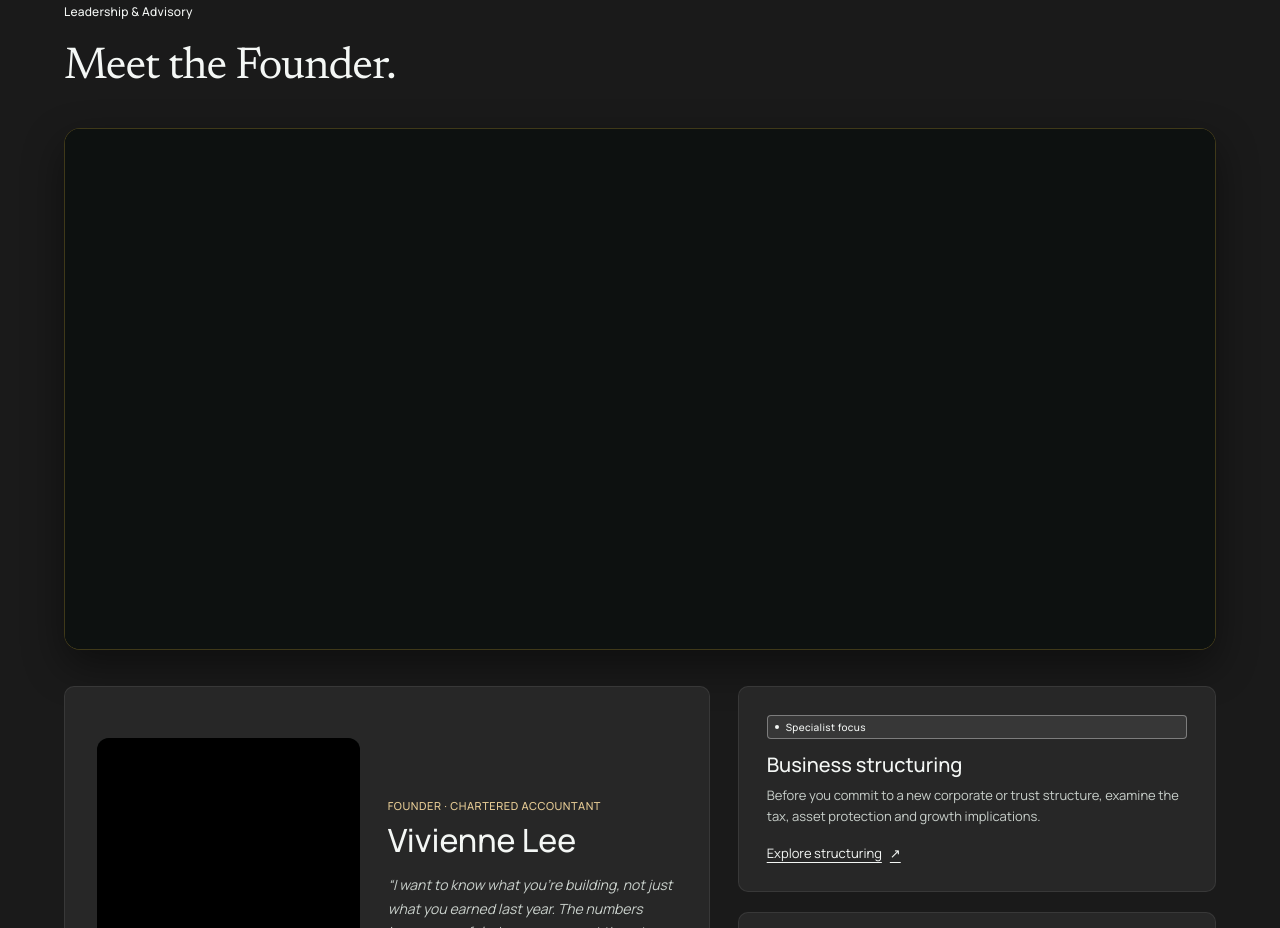
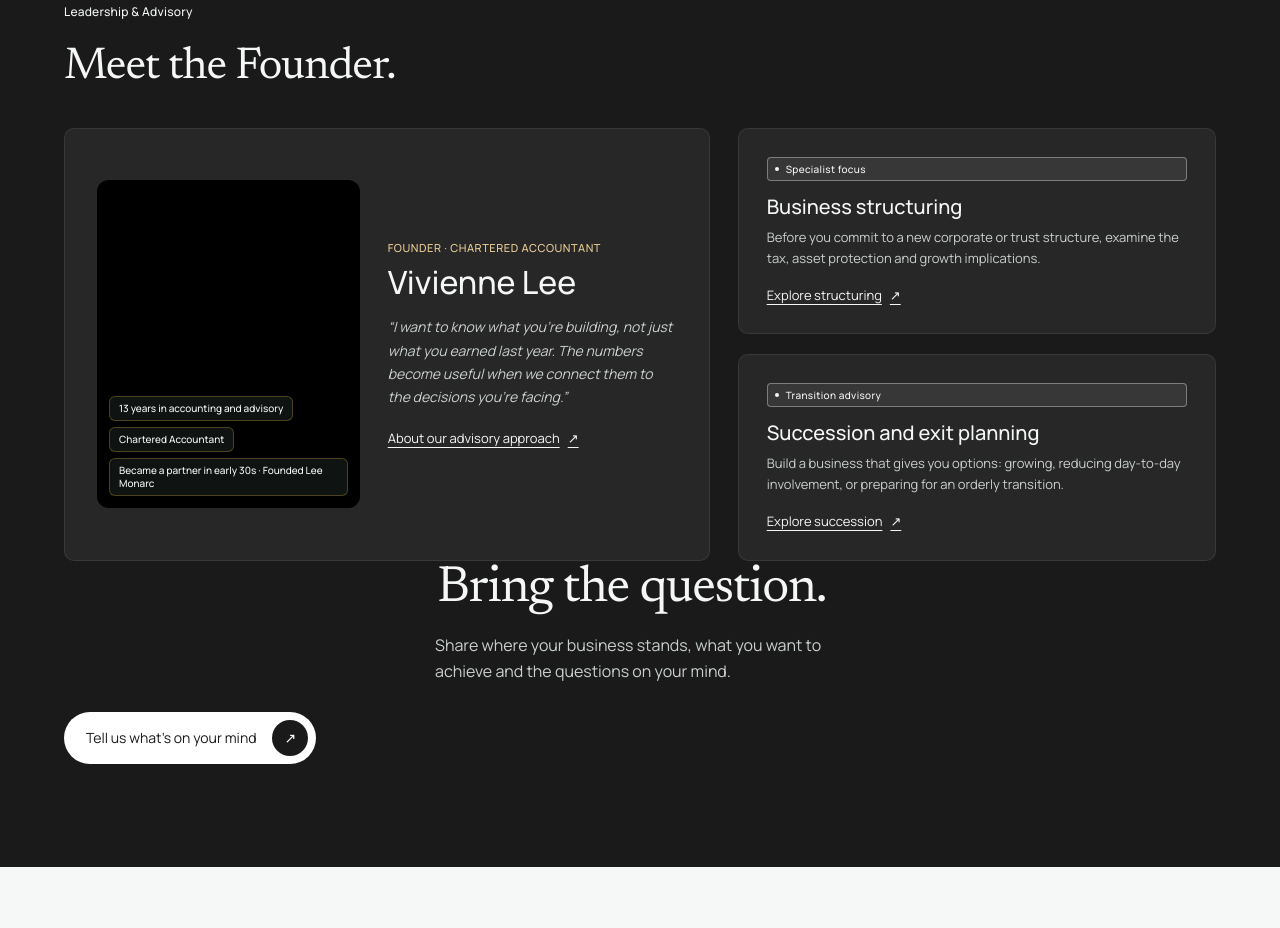
Before and after one commit to ktg-one/leemonarc2, a Next.js app: page / in a window 1280 px wide. Shown: the part 5680-6608 px from the top of the page. Built offline with nearby package versions, Linux system fonts and the light colour scheme.

Commit message:
feat(team): remove cartoon character filmstrip from dark team section

```diff
--- a/src/components/home/dark-sections.css
+++ b/src/components/home/dark-sections.css
@@ -143,14 +143,6 @@
   border: 1px solid rgba(212, 175, 55, 0.3);
   width: fit-content;
 }
-.lm-dark-filmstrip-frame {
-  margin-bottom: 36px;
-  border-radius: 16px;
-  overflow: hidden;
-  border: 1px solid rgba(212, 175, 55, 0.25);
-  background: #0d1110;
-  box-shadow: 0 16px 40px rgba(0, 0, 0, 0.45);
-}
 .lm-team-bio {
   display: flex;
   flex-direction: column;
--- a/src/components/home/dark-sections.tsx
+++ b/src/components/home/dark-sections.tsx
@@ -4,7 +4,6 @@ import Image from "next/image";
 import Link from "next/link";
 import { useState, useSyncExternalStore } from "react";
 import { services } from "@/content/site";
-import { Scene } from "@/components/home/scene";
 import "./dark-sections.css";
 
 const subscribeHydration = () => () => {};
@@ -97,9 +96,6 @@ export function DarkSections() {
           <div className="lm-dark-team-header">
             <p className="home-kicker">Leadership &amp; Advisory</p>
             <h2 className="home-heading" id="lm-dark-team-heading">Meet the Founder.</h2>
-          </div>
-          <div className="lm-dark-filmstrip-frame">
-            <Scene />
           </div>
           <div className="lm-dark-team-showcase">
             <article className="lm-team-card lm-team-card-center" data-active="true">
--- a/src/components/home/scene.tsx
+++ /dev/null
@@ -1,20 +0,0 @@
-"use client";
-
-import { CharacterCarousel } from "@designcodeio/threeui";
-import "@designcodeio/threeui/style.css";
-
-export function Scene() {
-  return (
-    <div className="shader-frame" aria-label="Interactive character filmstrip">
-      <CharacterCarousel
-        variant="filmstrip"
-        speed={0.65}
-        scale={1.30}
-        opacity={1.00}
-        hue={0}
-        saturation={0.87}
-        brightness={1.00}
-      />
-    </div>
-  );
-}
```
